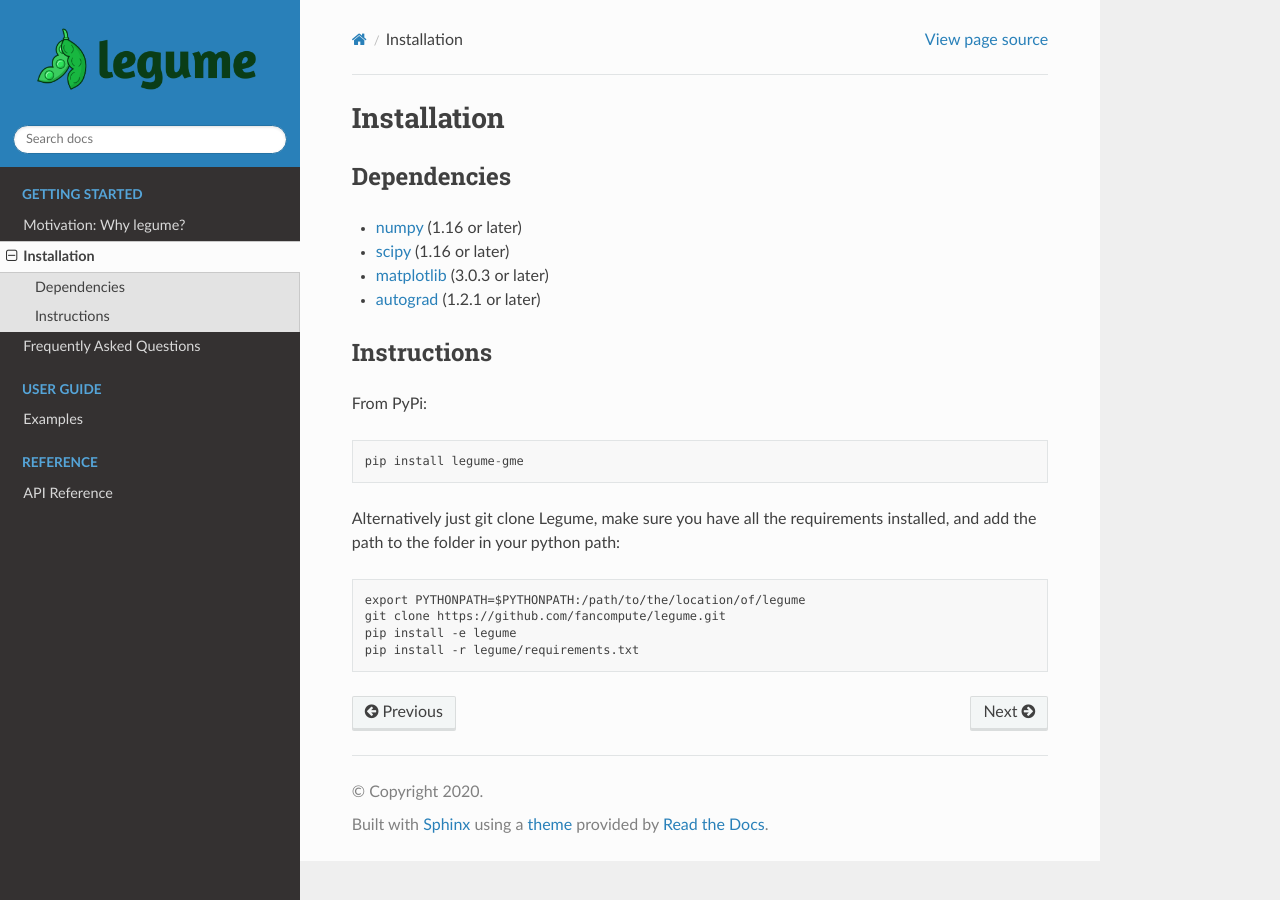
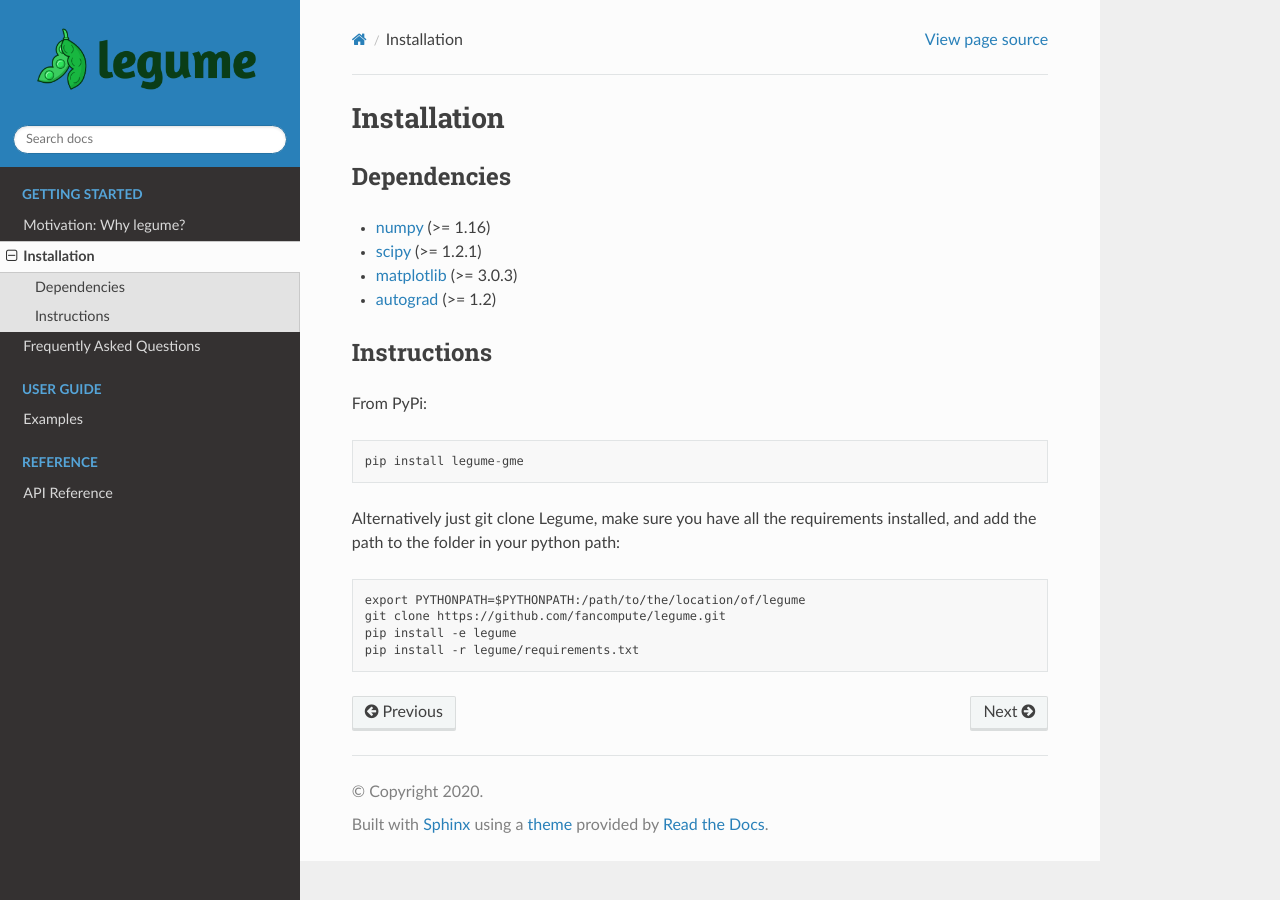
Before and after one commit to fancompute/legume, a Sphinx documentation site: the page built from docs/installation.rst, in a window 1280 px wide. Built offline with Sphinx 7.4.7 and the Read the Docs theme 2.0.0, drawn with Linux system fonts in a browser that asks for light colours; pages that are not in the unit, such as notebooks, are missing from menus.

Commit message:
Fix versions on dependencies

```diff
--- a/docs/installation.rst
+++ b/docs/installation.rst
@@ -4,10 +4,10 @@ Installation
 Dependencies
 ------------
 
-- `numpy <http://www.numpy.org/>`__ (1.16 or later)
-- `scipy <http://www.scipy.org/>`__ (1.16 or later)
-- `matplotlib <http://www.matplotlib.org/>`__ (3.0.3 or later)
-- `autograd <https://github.com/HIPS/autograd>`__ (1.2.1 or later)
+- `numpy <http://www.numpy.org/>`__ (>= 1.16)
+- `scipy <http://www.scipy.org/>`__ (>= 1.2.1)
+- `matplotlib <http://www.matplotlib.org/>`__ (>= 3.0.3)
+- `autograd <https://github.com/HIPS/autograd>`__ (>= 1.2)
 
 Instructions
 ------------
```
